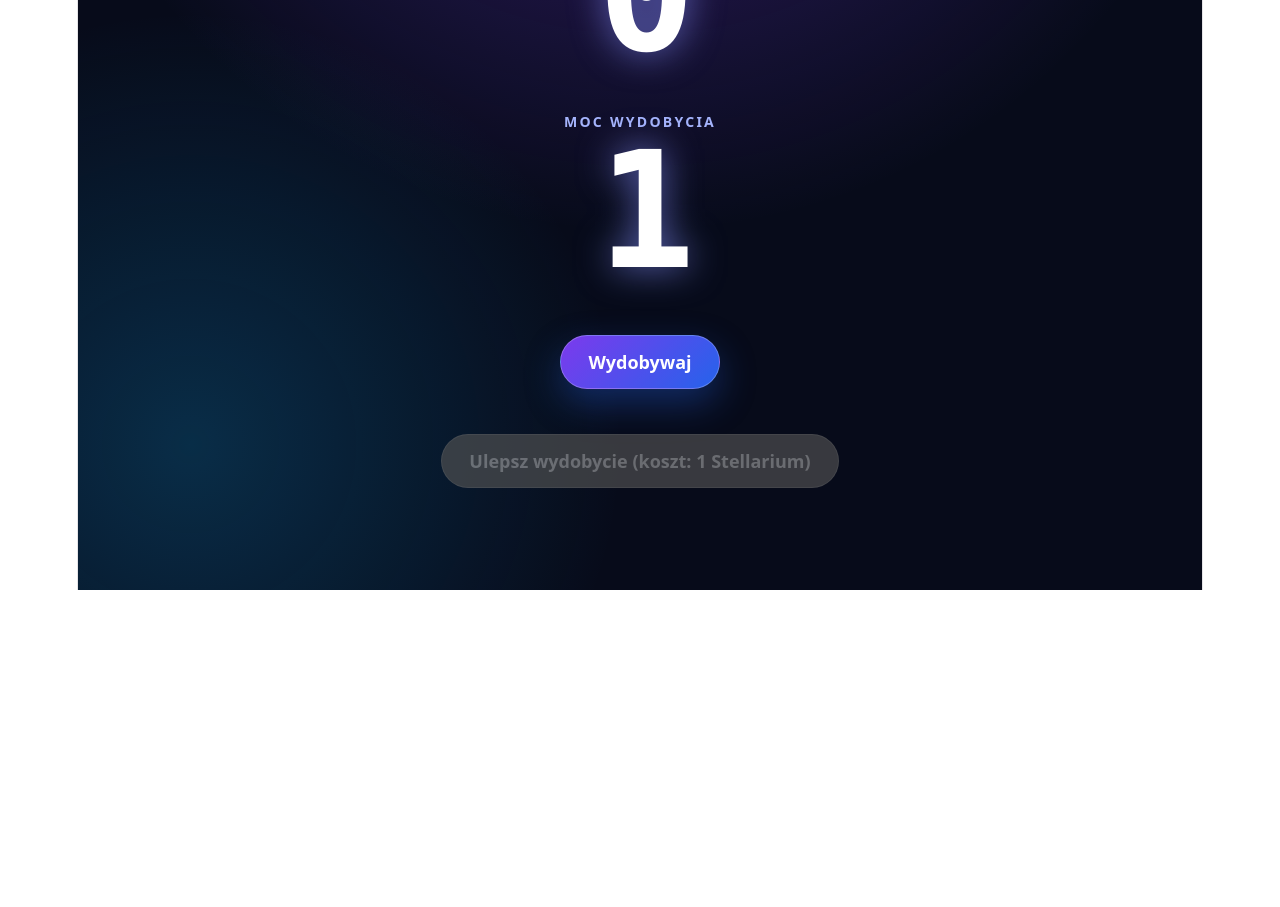
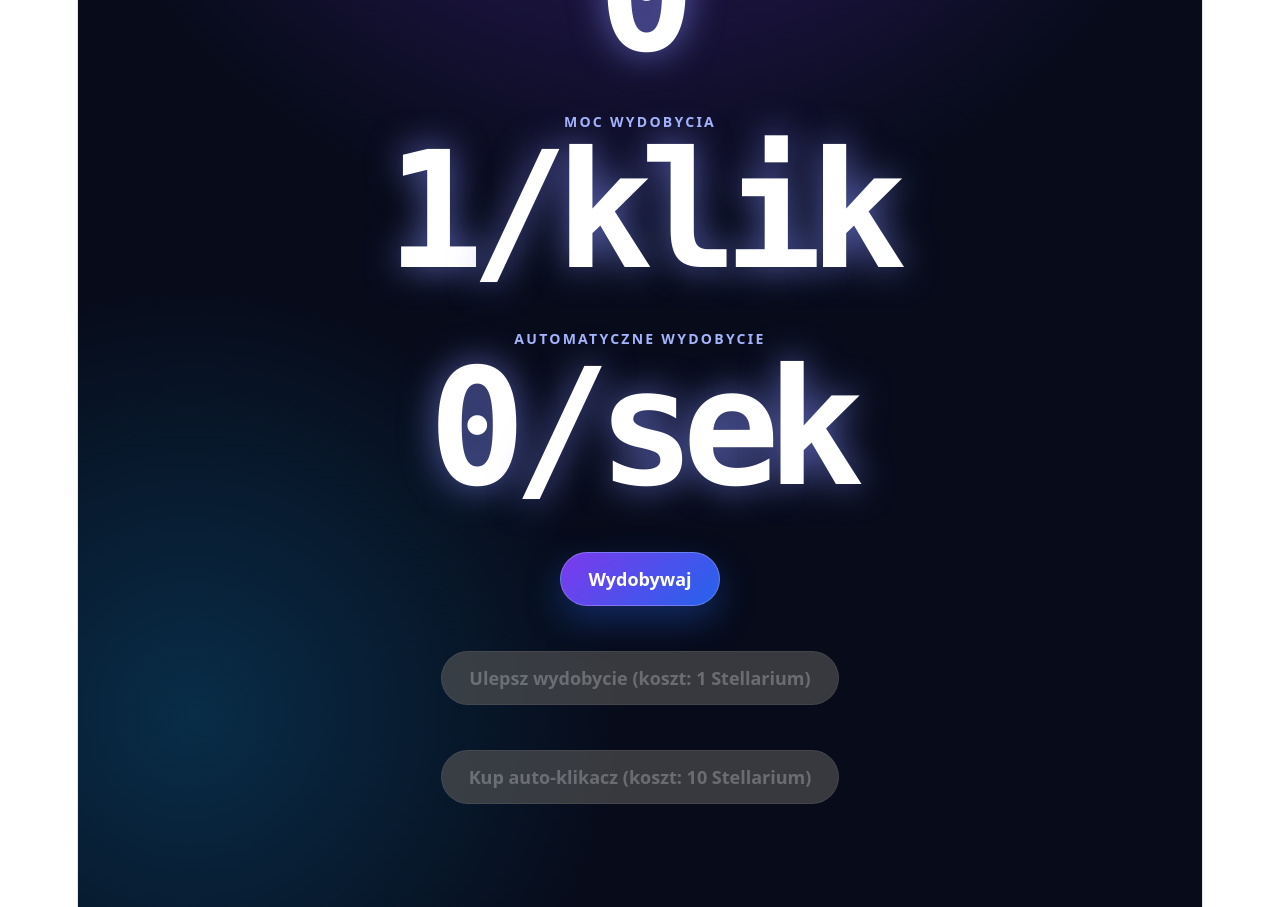
Before and after one commit to MaciejWozniczka/react-jsx-space-clicker, a React (Vite) app: page / in a window 1280 px wide. Shown: the part 380-1287 px from the top of the page. Before the commit the page ends 970 px from the top, so only its background shows below. Built offline with nearby package versions, Linux system fonts and the light colour scheme.

Commit message:
Added auto-clicker

```diff
--- a/src/components/StellariumExtractor.jsx
+++ b/src/components/StellariumExtractor.jsx
@@ -1,27 +1,43 @@
-import { useState } from "react";
+import { useState, useEffect } from "react";
 import "./StellariumExtractor.css";
 
-function StellariumExtractor({ extractionYield = 1 }) {
+function StellariumExtractor() {
   const [stellarium, setStellarium] = useState(0);
-  const [extractPower, setExtractPower] = useState(1);
-  const upgradeCost = extractPower * extractPower;
-  const canUpgradeExtraction = stellarium >= upgradeCost;
+  const [extractionPower, setExtractionPower] = useState(1);
+  const [autoClickers, setAutoClickers] = useState(0);
+  const autoClickerCost = 10 + autoClickers * autoClickers * 10;
+  const upgradeCost = extractionPower * extractionPower;
+
+  useEffect(() => {
+    const autoClickerInterval = setInterval(() => {
+      setStellarium((currentStellarium) => currentStellarium + autoClickers);
+    }, 1000);
+
+    return () => {
+      clearInterval(autoClickerInterval);
+    };
+  }, [autoClickers]);
 
   const extractStellarium = () => {
-    setStellarium(
-      (currentStellarium) => currentStellarium + extractionYield * extractPower,
-    );
+    setStellarium((currentStellarium) => currentStellarium + extractionPower);
   };
 
   const upgradeExtraction = () => {
-    if (!canUpgradeExtraction) {
+    if (stellarium < upgradeCost) {
       return;
     }
 
-    setExtractPower((currentExtractPower) => currentExtractPower + 1);
-    setStellarium(
-      (currentStellarium) => currentStellarium - upgradeCost,
-    );
+    setStellarium((currentStellarium) => currentStellarium - upgradeCost);
+    setExtractionPower((currentExtractionPower) => currentExtractionPower + 1);
+  };
+
+  const upgradeAutoClicker = () => {
+    if (stellarium < autoClickerCost) {
+      return;
+    }
+
+    setStellarium((currentStellarium) => currentStellarium - autoClickerCost);
+    setAutoClickers((currentAutoClickers) => currentAutoClickers + 1);
   };
 
   return (
@@ -35,7 +51,12 @@ function StellariumExtractor({ extractionYield = 1 }) {
 
       <p className="stellarium-extractor__label">Moc wydobycia</p>
       <output className="stellarium-extractor__value" aria-live="polite">
-        {extractPower}
+        {extractionPower}/klik
+      </output>
+
+      <p className="stellarium-extractor__label">Automatyczne wydobycie</p>
+      <output className="stellarium-extractor__value" aria-live="polite">
+        {autoClickers}/sek
       </output>
 
       <button
@@ -48,9 +69,17 @@ function StellariumExtractor({ extractionYield = 1 }) {
       <button
         className="stellarium-extractor__button"
         onClick={upgradeExtraction}
-        disabled={!canUpgradeExtraction}
+        disabled={stellarium < upgradeCost}
       >
         Ulepsz wydobycie (koszt: {upgradeCost} Stellarium)
+      </button>
+
+      <button
+        className="stellarium-extractor__button"
+        onClick={upgradeAutoClicker}
+        disabled={stellarium < autoClickerCost}
+      >
+        Kup auto-klikacz (koszt: {autoClickerCost} Stellarium)
       </button>
     </main>
   );
```
